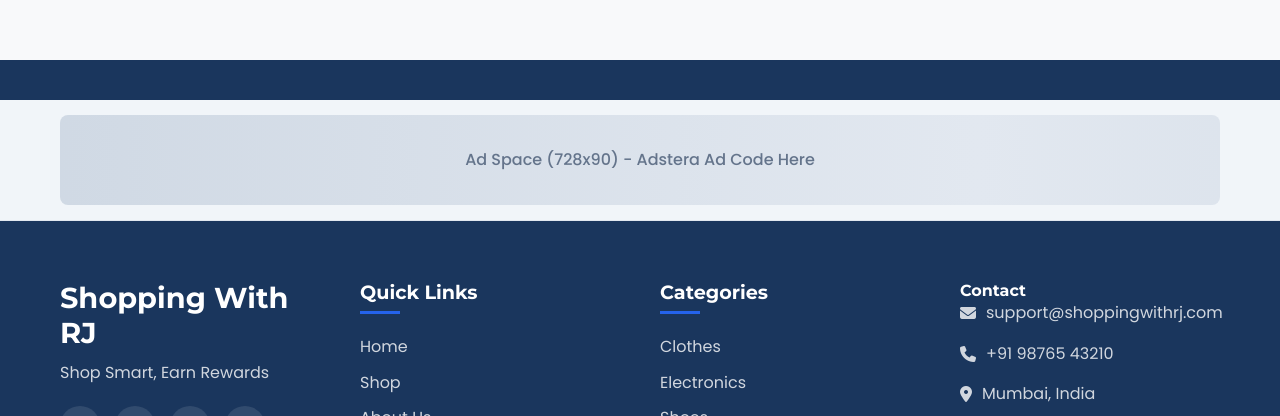
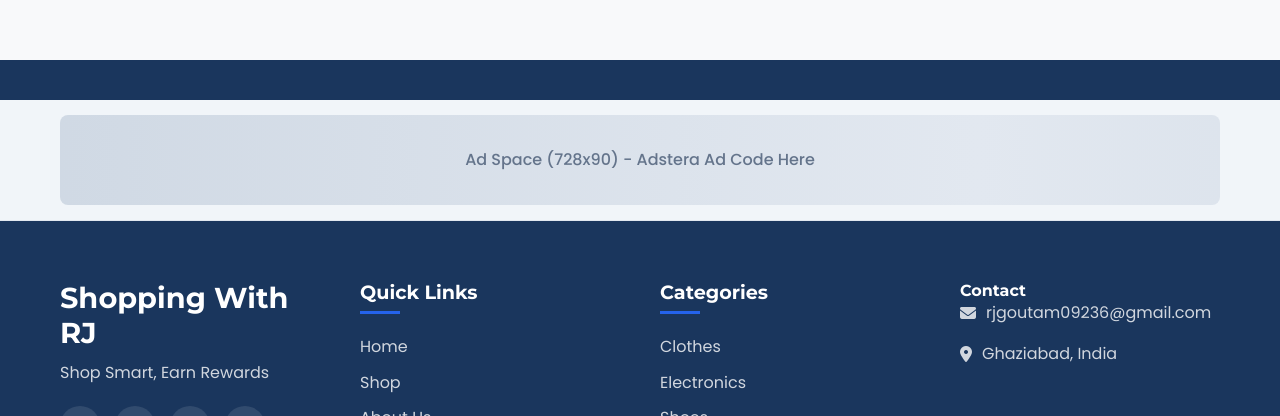
Before and after one commit to shopingwithRJ/shopingwithrj.github.io, a plain HTML site: page index.html in a window 1280 px wide. Shown: the part 5307-5723 px from the top of the page. Drawn offline with Linux system fonts and the light colour scheme.

Commit message:
Update index.html

```diff
--- a/index.html
+++ b/index.html
@@ -1491,9 +1491,8 @@
                 </div>
                 <div class="footer-contact">
                     <h4>Contact</h4>
-                    <p><i class="fas fa-envelope"></i> support@shoppingwithrj.com</p>
-                    <p><i class="fas fa-phone"></i> +91 98765 43210</p>
-                    <p><i class="fas fa-map-marker-alt"></i> Mumbai, India</p>
+                    <p><i class="fas fa-envelope"></i> rjgoutam09236@gmail.com</p>
+                    <p><i class="fas fa-map-marker-alt"></i> Ghaziabad, India</p>
                 </div>
             </div>
             <div class="footer-bottom">
@@ -1897,5 +1896,4 @@
         });
     </script>
 </body>
-
 </html>
```
